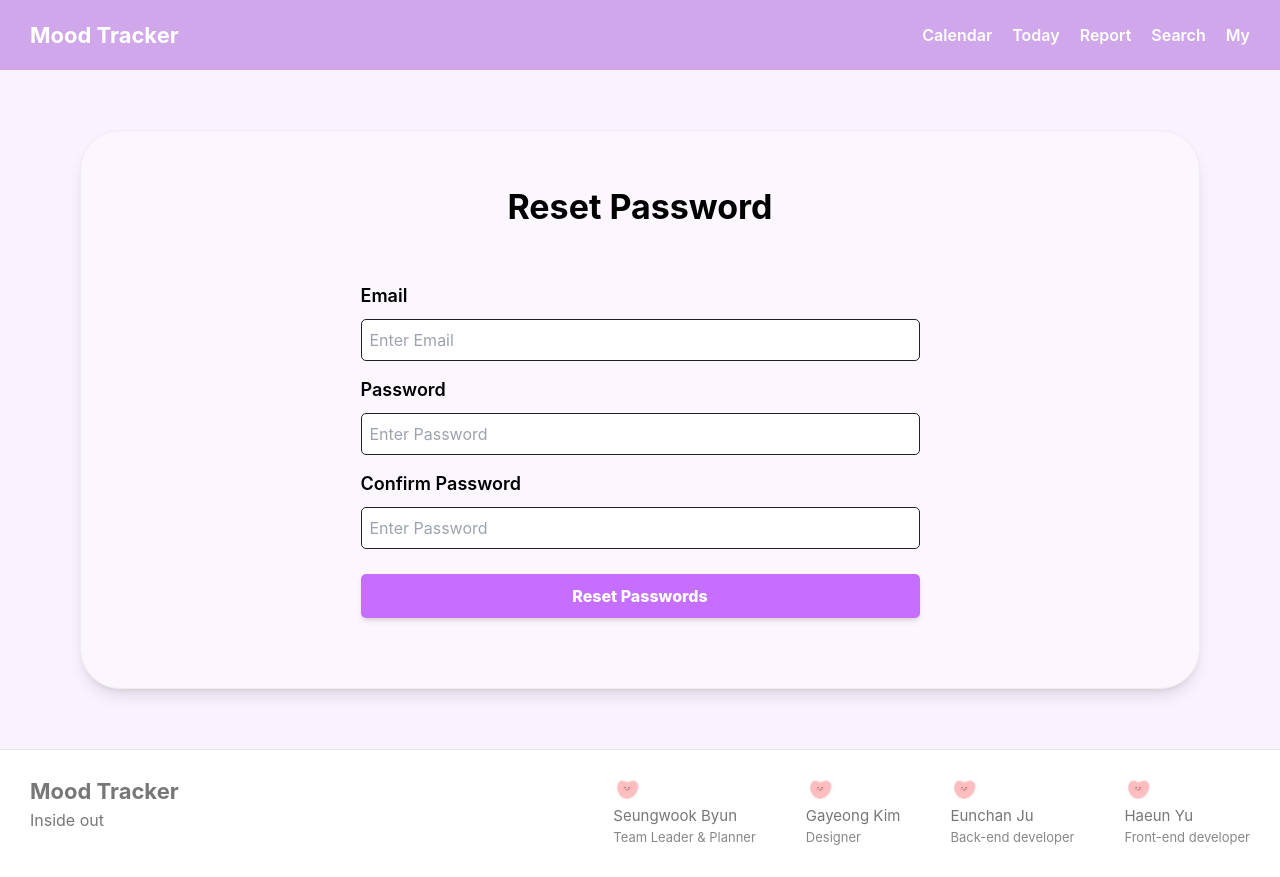
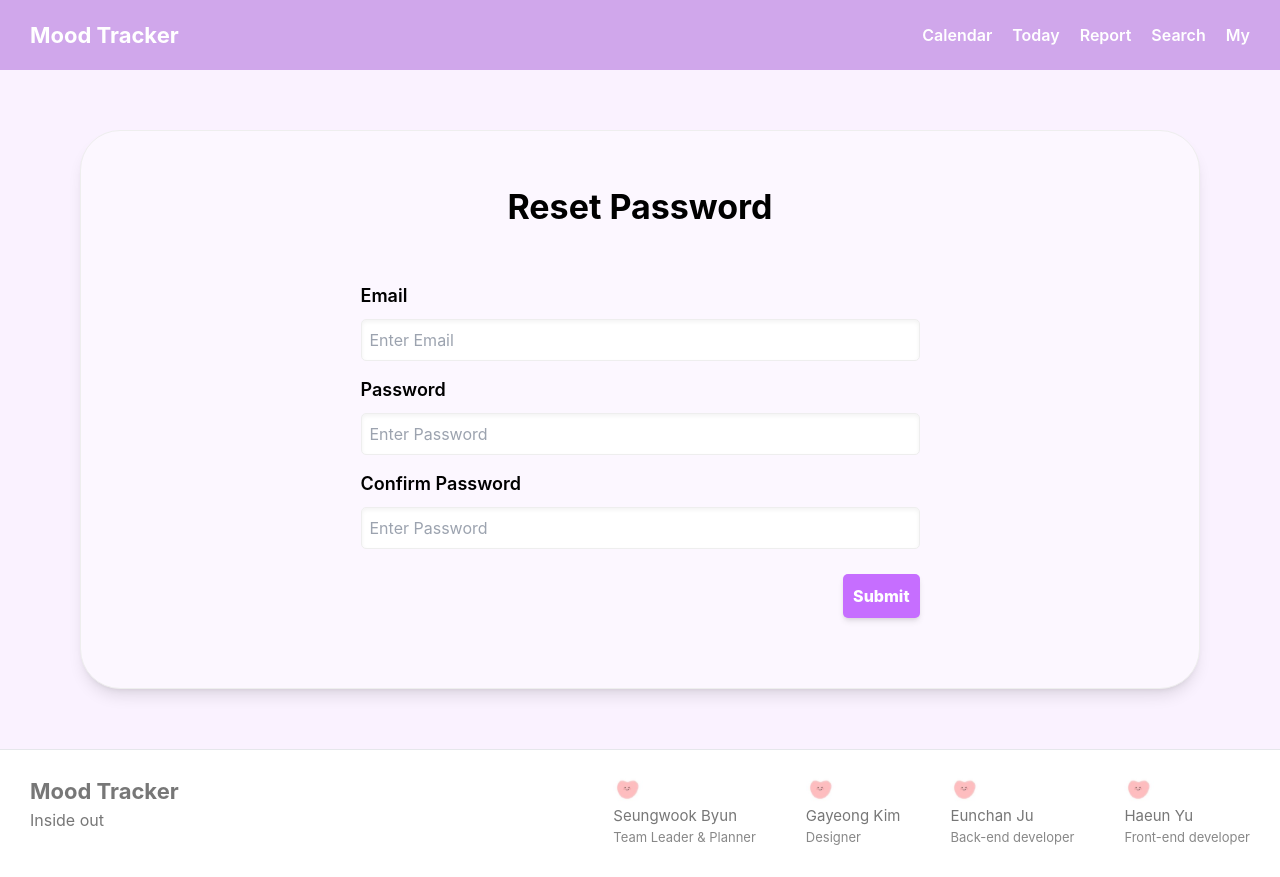
Before and after one commit to haeun-yu/MoodTracker, a Vue app in the folder client/: page /reset-password in a window 1280 px wide. Built offline with nearby package versions, Linux system fonts and the light colour scheme.

Commit message:
fix: design 수정

```diff
--- a/client/src/components/input/CommonInput.vue
+++ b/client/src/components/input/CommonInput.vue
@@ -2,7 +2,7 @@
   <input
     v-model="value"
     :type="type ? type : 'text'"
-    class="w-full border-[1.5px] border-[#222222] rounded-[5px] p-[8px]"
+    class="w-full border-[1.5px] rounded-[5px] p-[8px] shadow-inner border-[#eeeeee]"
     :placeholder="placeholder"
     :disabled="disabled"
   />
--- a/client/src/views/ResetPasswordView.vue
+++ b/client/src/views/ResetPasswordView.vue
@@ -20,7 +20,9 @@
           <p class="text-[14px] text-[#8E46BD]">{{ confirmMessage }}</p>
         </div>
 
-        <button class="btn-primary p-[10px]" @click="handleResetPassword">Reset Passwords</button>
+        <div class="flex justify-end">
+          <button class="btn-primary p-[10px]" @click="handleResetPassword">Submit</button>
+        </div>
       </article>
     </section>
   </div>
--- a/client/src/views/SignUpView.vue
+++ b/client/src/views/SignUpView.vue
@@ -25,7 +25,9 @@
           <p class="text-[14px] text-[#8E46BD]">{{ confirmMessage }}</p>
         </div>
 
-        <button class="btn-primary p-[10px]" @click="handleSignUp">Sign up</button>
+        <div class="flex justify-end">
+          <button class="btn-primary p-[10px]" @click="handleSignUp">Submit</button>
+        </div>
       </article>
     </section>
   </div>
```
